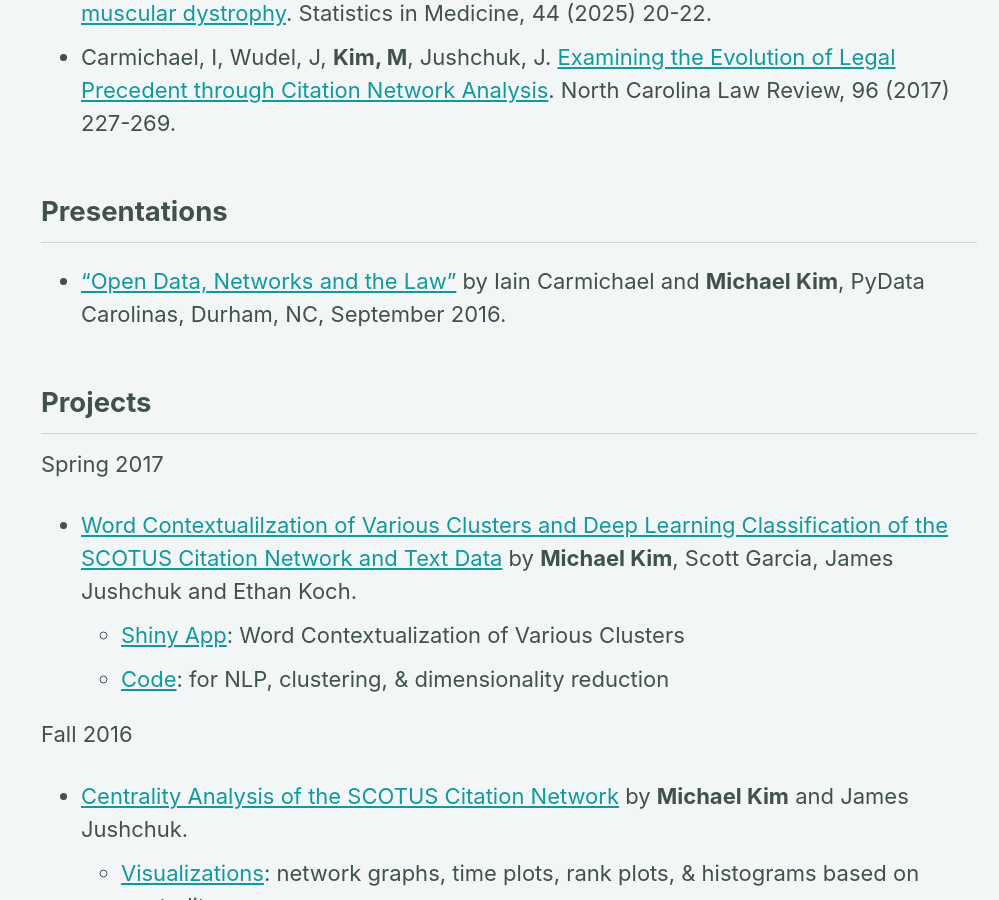
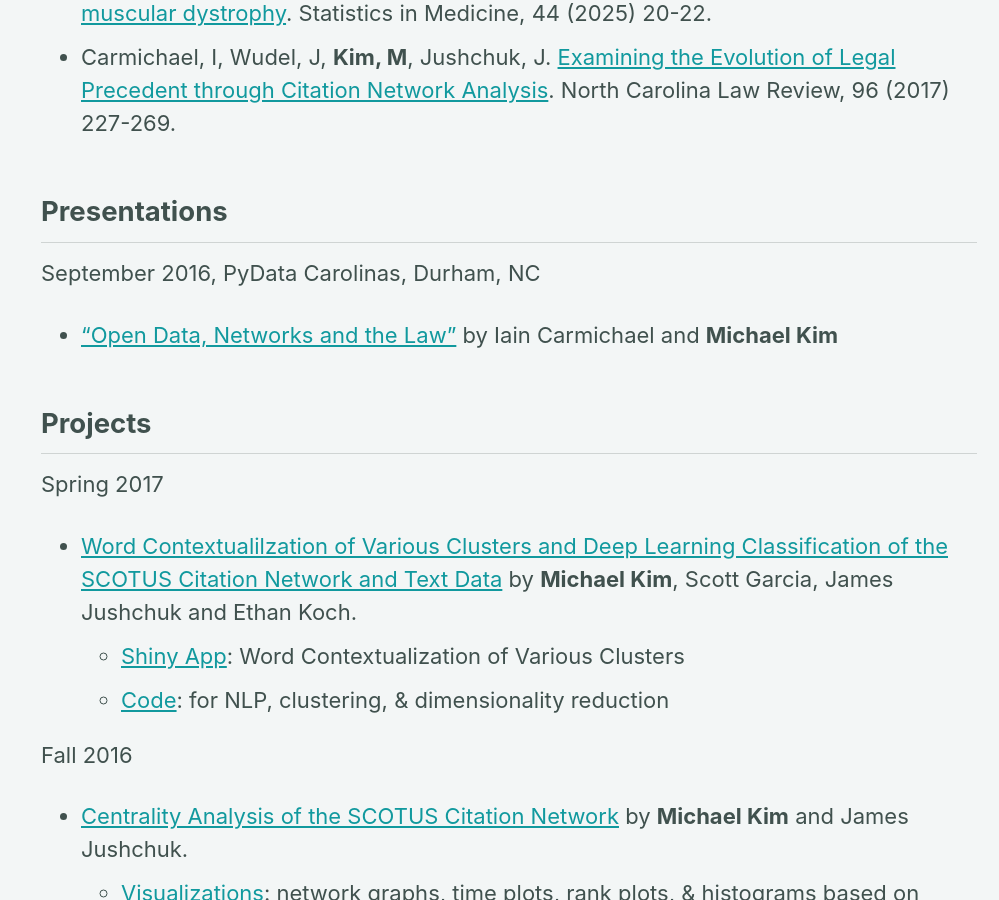
Before and after one commit to michaelkkim/michaelkkim.github.io, a Jekyll site: the page built from _pages/research.md, in a window 1280 px wide and 900 px high, scrolled down 680 px. Shown: the whole window, without its empty margins (281-1280 px from the left). Built offline with Jekyll 4.4.1, drawn with Linux system fonts in a browser that asks for light colours; cached includes are drawn as plain includes; nearby versions of some CDN libraries.

```diff
--- a/_pages/research.md
+++ b/_pages/research.md
@@ -15,7 +15,8 @@ Bayesian Biostatistics, Longitudinal Data, Missing Data, Markov Chain Monte Carl
 - Carmichael, I, Wudel, J, **Kim, M**, Jushchuk, J. [Examining the Evolution of Legal Precedent through Citation Network Analysis](https://scholarship.law.unc.edu/cgi/viewcontent.cgi?referer=&httpsredir=1&article=5717&context=nclr). North Carolina Law Review, 96 (2017) 227-269.
 
 ## Presentations
-- ["Open Data, Networks and the Law"](https://www.youtube.com/watch?v=AP7_godzwVI) by Iain Carmichael and **Michael Kim**, PyData Carolinas, Durham, NC, September 2016.
+September 2016, PyData Carolinas, Durham, NC
+- ["Open Data, Networks and the Law"](https://www.youtube.com/watch?v=AP7_godzwVI) by Iain Carmichael and **Michael Kim**
 
 ## Projects
 Spring 2017
```
